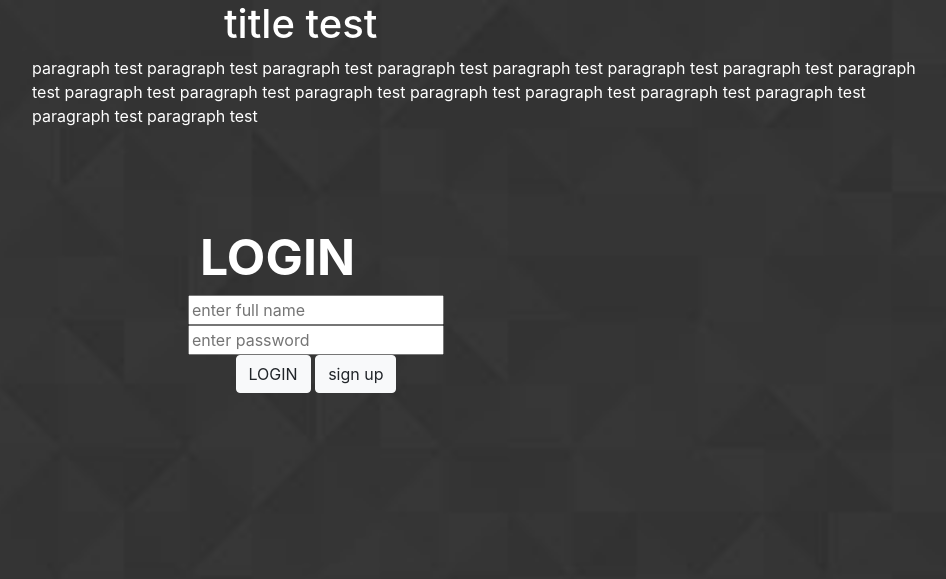
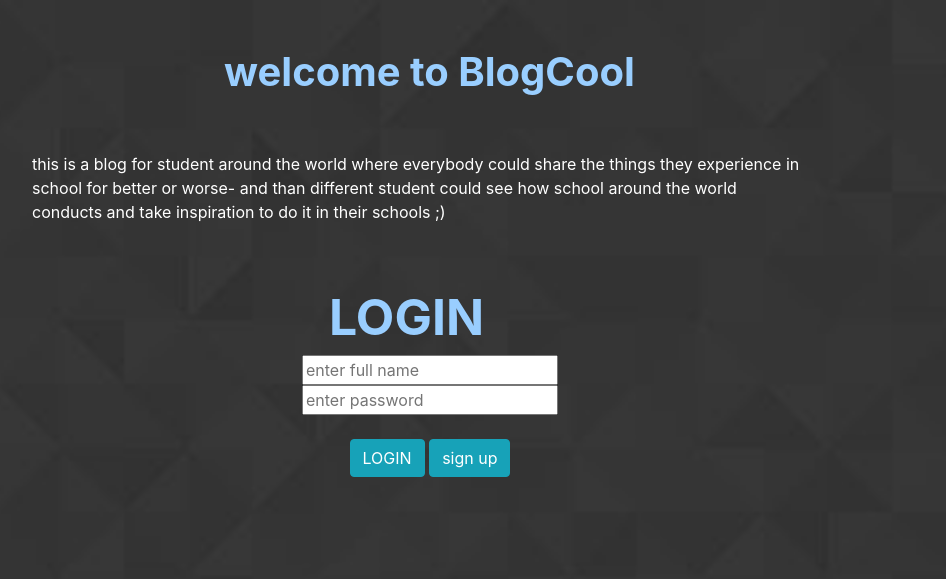
Before and after one commit to naama19-meet/naama-proj, a Flask app: page / in a window 1280 px wide; the page is wider, and only the part inside the window is pictured. Shown: the top 579 px of that part, without its empty margins (260-1206 px from the left). Run offline with Flask 2, Linux system fonts and the light colour scheme; some libraries are stand-ins or nearby versions.

Commit message:
finelproj

```diff
--- a/templates/home.html
+++ b/templates/home.html
@@ -20,39 +20,48 @@
     <body class="bg">
 
     	<div class="writingcolor">
+			<br>
+			<br>
 			<div style="height:10%;">
-				<div style="margin-left: 30%; width: 30%; margin-right: 30%; ">
-					<h1>title test</h1>
+				<div style="margin-left: 30%; width: 40%; margin-right: 10%; ">
+					<h1 class="font-weight-bold whit" style="color:#99ceff;">welcome to BlogCool       </h1>
+					<br>
+					<br>
 				</div>
 
 			</div>
 			<div style="height:45%;">
-				<div style="margin-left: 15%; width: 70%; margin-right: 15%; ">
-					<p>paragraph test paragraph test paragraph test paragraph test paragraph test paragraph test paragraph test paragraph test paragraph test paragraph test paragraph test paragraph test paragraph test paragraph test paragraph test paragraph test paragraph test </p>
+				<div style="margin-left: 15%; width: 60%; margin-right: 30%; ">
+					<p> this is a  blog for student around the world where everybody could share the things they experience  in school for better or worse- and than different student could see how school around the world conducts and take inspiration to do it in their schools ;)</p>
+
+					<br>
+					<br>
 			    </div>
 			</div>
-
+			<br>
 
         </div>
+		<br>
+	<div  >
+    	<div class="logininfo" class="container-fluid" style="height:30%; right:650px;" >
+			<div >
+				<h1 class="font-weight-bold mov"  style="color:#99ceff; left:40px"> LOGIN</h1>
 
-    	<div class="logininfo" class="container-fluid" style="height:45%;">
-			<div>
-				<h1 class="font-weight-bold mov"> LOGIN</h1>
-
-			</div>
+			</div >
 
        		<form  class="btn btn-link" id = "sign_up_link" method = "post">
 
 				<input type="text" name="name" placeholder="enter full name">
 				<br>
-				<input type="password" name="password" placeholder="enter password">
+				<input  type="password" name="password" placeholder="enter password">
 				<br>
-				<button class="btn btn-light" type="submit" value="submit" >LOGIN </button>
-					<a href="/signup" class="btn btn-light"> sign up</a>
+				<br>
+				<button class="btn btn-info" type="submit" value="submit"  >LOGIN </button>
+					<a href="/signup" class="btn btn-info"> sign up</a>
 	        </form>
 
         </div>
-
+	</div>
 
 
 
--- a/templates/makepost.html
+++ b/templates/makepost.html
@@ -6,9 +6,9 @@
         {% block body %}
         <div class="bg">
 			<div class="makepost">
-			<h1 class="font-weight-bold whit">Tell us your story!</h1>
+			<h1 class="font-weight-bold whit" style="color:#99ceff;" >Tell us your story!</h1>
 			<form method="post">
-				<div class="form-group">
+				<div class="form-group" >
 					<label for="title" style="color:#FFFFFF;">Post Title: </label>
 					<input id="title" class="form-control" type="text" name="title" placeholder="title for your post ">
 				  </div>
--- a/templates/signup.html
+++ b/templates/signup.html
@@ -10,7 +10,7 @@
 <body class="bg">
     <div class="singup1">
             <form class="btn btn-link" action="/signup" placeholder="sign up!" method="post">
-            <h1 class="font-weight-bold whit">SIGN UP</h1>
+            <h1 class="font-weight-bold mov"  style="color:#99ceff; left:1px;">SIGN UP</h1>
             <form action="/signup" placeholder="sign up!" method="post">
             <input type="text" name="name" placeholder="enter full name">
             <br>
@@ -19,7 +19,8 @@
             <input type="password" name="password" placeholder="enter password">
             <br>
             <form action = "/signup">
-                <input class="btn btn-outline-dark"<  type="submit" value="submit">
+                <br>
+                <input class="btn btn-info"<  type="submit" value="submit">
             </form>
     </div>
 
```
Also changed, not shown: templates/phones.html (+23 -6 lines), project.db.
